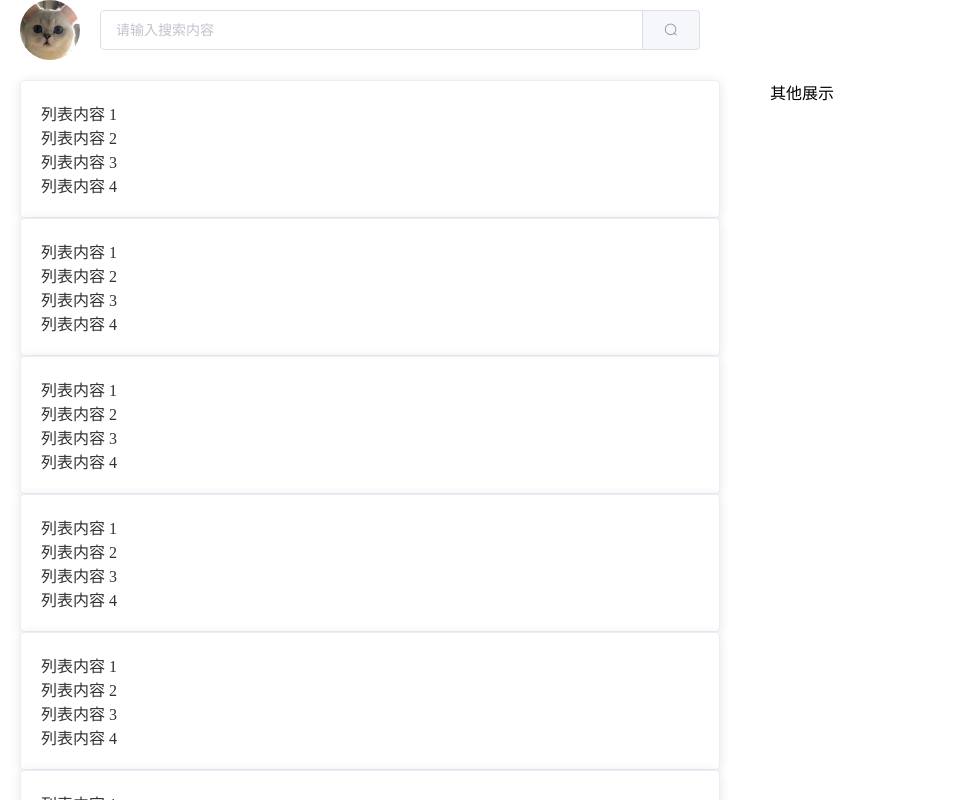
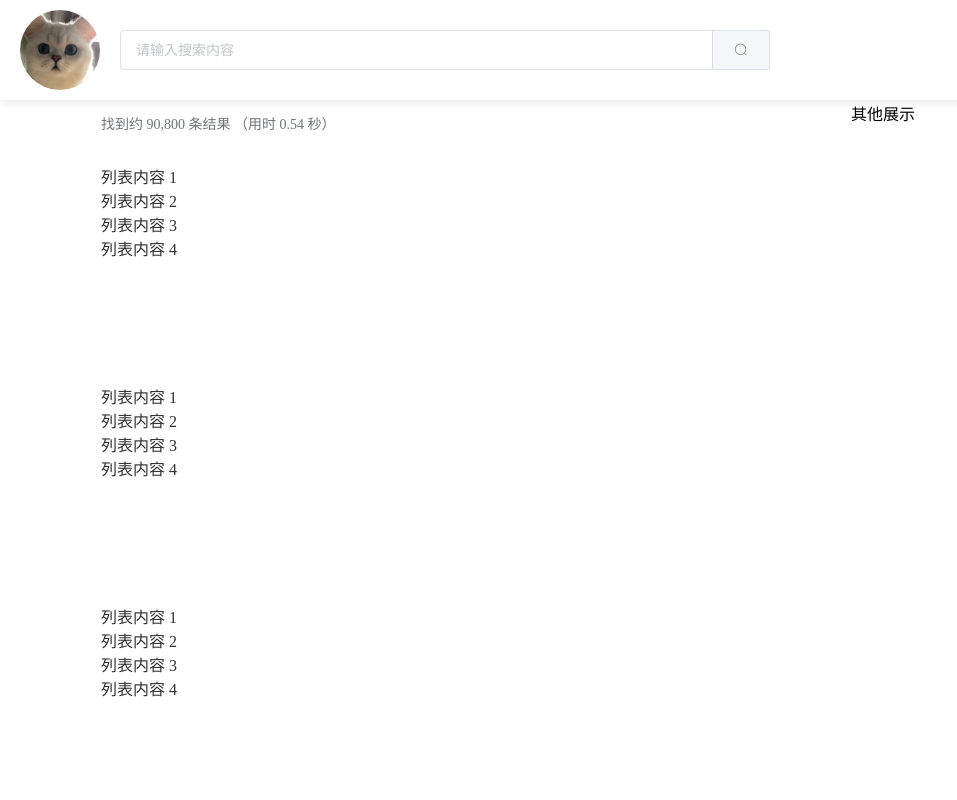
Before and after one commit to yanqiaoyu/yShiftLeftEngine, a Vue app in the folder yshiftleftengine-vue/: page /#/results in a window 1280 px wide. Shown: the whole page, without its empty margins (0-957 px from the left). Built offline with nearby package versions, Linux system fonts and the light colour scheme.

Commit message:
优化搜索结果展示界面

```diff
--- a/yshiftleftengine-vue/src/components/ResultDisplay/Results.vue
+++ b/yshiftleftengine-vue/src/components/ResultDisplay/Results.vue
@@ -2,49 +2,42 @@
   <el-container class="resultsDisplay">
     <el-header>
       <!-- 猫猫图 -->
-      <el-avatar
-        :size="60"
-        fit="fit"
-        :src="require('../../assets/cat.png')"
-      ></el-avatar>
+      <el-avatar :size="80" fit="fit" :src="require('../../assets/cat.png')"></el-avatar>
       <el-input
         placeholder="请输入搜索内容"
         v-model="queryInfo.searchInput"
         class="searchInput"
         @keyup.enter.native="Search"
       >
-        <el-button
-          slot="append"
-          icon="el-icon-search"
-          @click="Search"
-        ></el-button>
+        <el-button slot="append" icon="el-icon-search" @click="Search"></el-button>
       </el-input>
     </el-header>
     <el-main>
-      <div class="mainContent">
-        <el-card class="box-card" v-for="p in 10" :key="p">
-          <div v-for="o in 4" :key="o" class="text item">
-            {{ '列表内容 ' + o }}
-          </div>
-        </el-card>
+      <div class="divContainsMainAndOthers">
+        <div class="mainContent">
+          <div class="resultStats">找到约 90,800 条结果 （用时 0.54 秒）</div>
+          <el-card class="card-mainContent" shadow="hover" v-for="p in 10" :key="p">
+            <div v-for="o in 4" :key="o" class="text item">{{ '列表内容 ' + o }}</div>
+          </el-card>
+        </div>
+        <div class="mainOthers">其他展示</div>
       </div>
-      <div class="mainOthers">其他展示</div>
     </el-main>
   </el-container>
 </template>
 
 <script>
 export default {
-  mounted() {
-    //  创建时就改好页面的标题，参考百度，取搜索内容作为标题
-    document.title = this.$route.query.searchInput
-  },
   data() {
     return {
       queryInfo: {
         searchInput: this.$route.query.searchInput,
       },
     }
+  },
+  mounted() {
+    //  创建时就改好页面的标题，参考百度，取搜索内容作为标题
+    document.title = this.$route.query.searchInput
   },
   methods: {
     // 搜索经验
@@ -54,34 +47,78 @@ export default {
 </script>
 
 <style lang="less" scoped>
+// 整个大的el-container
 .resultsDisplay {
   height: 100%;
 }
 
+// 搜索输入框
 .searchInput {
   margin-left: 20px;
-  width: 600px;
+  width: 650px;
   height: 40px;
 }
 
+// 顶部
 .el-header {
   display: flex;
-  //   justify-content: space-between;
   align-items: center;
+  height: 100px !important;
+  // 添加阴影
+  box-shadow: 0 0 10px #ddd !important;
 }
 
+// 主体
 .el-main {
+  display: flex;
+  overflow: hidden;
+  padding: 1px !important;
+}
+
+// 搜索结果的数量与花费的时间
+.resultStats {
+  font-size: 14px;
+  display: flex;
+  align-items: center;
+  width: 630px;
+  height: 43px;
+  color: #70757a;
+}
+
+// 搜索结果以card的结果展示
+.el-card {
+  border: 0;
+}
+
+// 用来包裹主体搜索结果以及其与内容的div，用于解决滚动时，header的阴影条消失的问题
+.divContainsMainAndOthers {
+  overflow-y: auto;
+  width: 100%;
   display: flex;
 }
 
+// 主体内容
 .mainContent {
   height: 100%;
   width: 700px;
+  margin-left: 100px;
 }
 
+// 其与内容
 .mainOthers {
   height: 100%;
   flex: 1;
   margin-left: 50px;
 }
+
+// 卡片
+.card-mainContent {
+  margin-top: 20px;
+  width: 630px;
+  height: 200px;
+}
+
+.el-card /deep/ .el-card__body {
+  padding: 0px !important;
+}
 </style>
--- a/yshiftleftengine-vue/src/plugins/element.js
+++ b/yshiftleftengine-vue/src/plugins/element.js
@@ -9,7 +9,8 @@ import {
   Header,
   Avatar,
   Empty,
-  Card
+  Card,
+  Divider
 } from 'element-ui'
 
 Vue.use(Button)
@@ -22,3 +23,4 @@ Vue.use(Header)
 Vue.use(Avatar)
 Vue.use(Empty)
 Vue.use(Card)
+Vue.use(Divider)
```
Also changed, not shown: yshiftleftengine-vue/src/components/Search.vue (+2 -8 lines).
